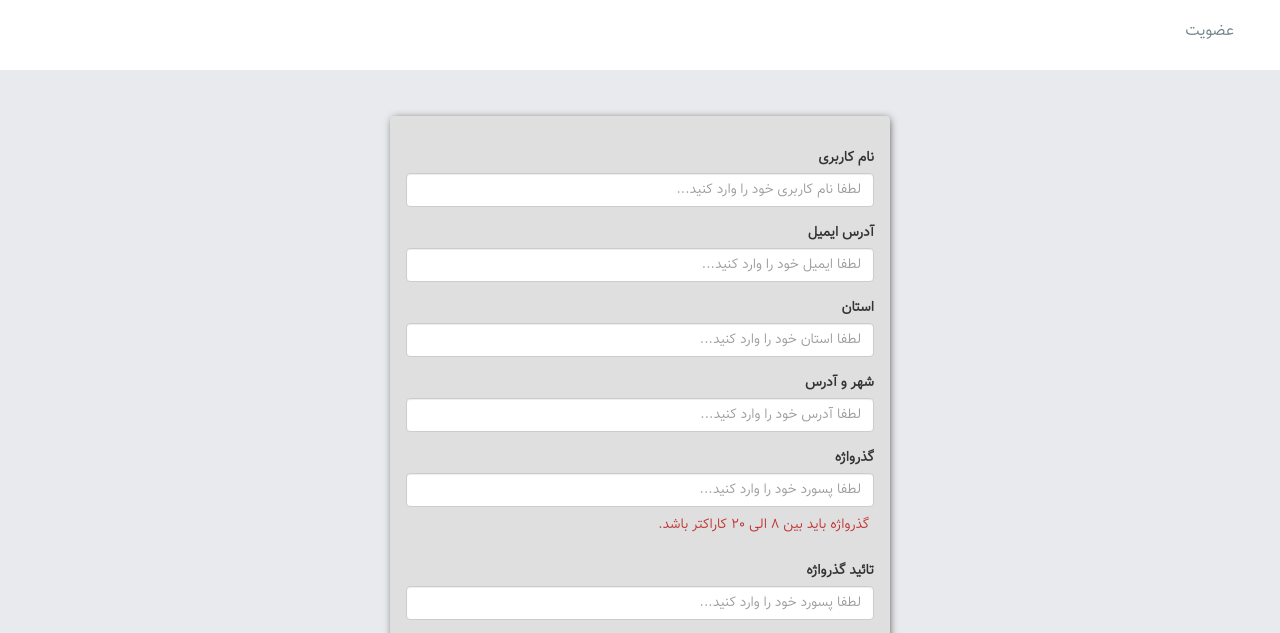
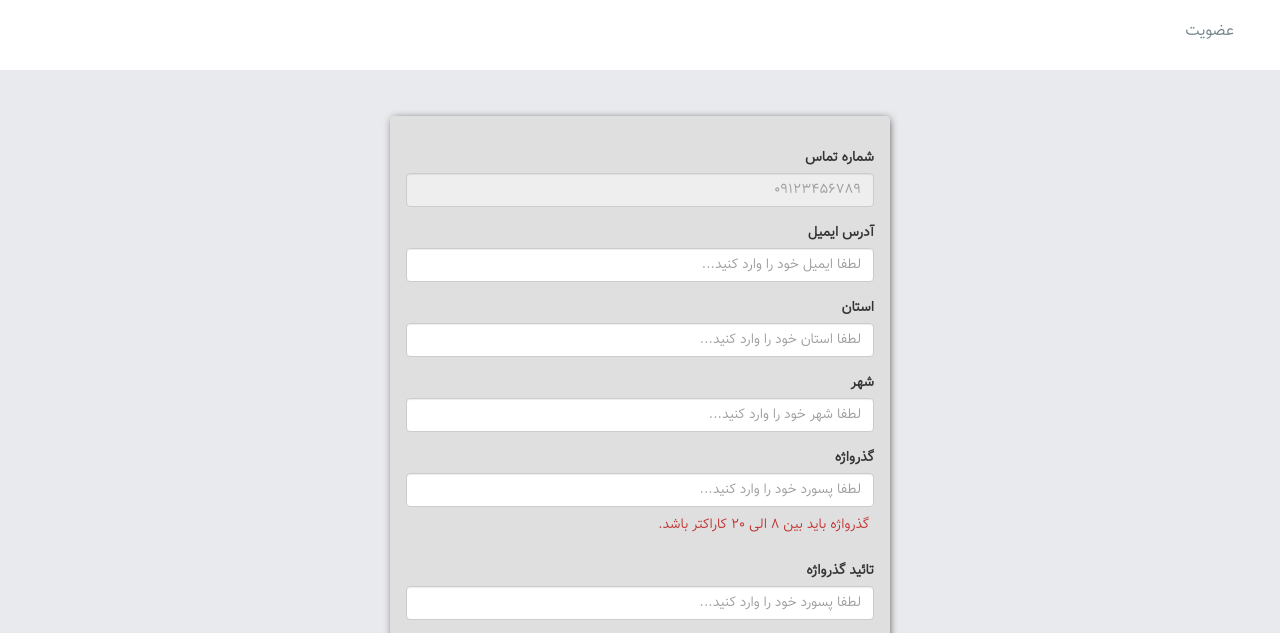
Before and after one commit to KH-9602/mokhaberatiha, a plain HTML site: page Register.html in a window 1280 px wide. Shown: the part 145-778 px from the top of the page. Drawn offline with nearby package versions, Linux system fonts and the light colour scheme; some packages are replaced by stand-ins of ours; a script that the page names is missing.

Commit message:
first commit

```diff
--- a/Register.html
+++ b/Register.html
@@ -82,8 +82,8 @@
 
          <form action="index.html" class="register-form">
             <div class="mb-3">
-                <label for="exampleInputUsername" class="form-label">نام کاربری</label>
-                <input type="username" class="form-control" id="exampleInputUser" aria-describedby="userHelp" placeholder="لطفا نام کاربری خود را وارد کنید..." required>
+                <label for="exampleInputUsername" class="form-label">شماره تماس </label>
+                <input type="username" class="form-control" id="exampleInputUser" aria-describedby="userHelp" placeholder="09123456789" disabled>
               <!-- <div id="emailHelp" class="form-text">We'll never share your email with anyone else.</div> -->
              </div>
 
@@ -102,9 +102,9 @@
 
 
             <div class="mb-3">
-               <label for="exampleInputUsername" class="form-label">شهر و آدرس
+               <label for="exampleInputUsername" class="form-label">شهر
                </label>
-               <input type="username" class="form-control" id="exampleInputUser" aria-describedby="userHelp" placeholder="لطفا آدرس خود را وارد کنید..." required>
+               <input type="username" class="form-control" id="exampleInputUser" aria-describedby="userHelp" placeholder="لطفا شهر خود را وارد کنید..." required>
              <!-- <div id="emailHelp" class="form-text">We'll never share your email with anyone else.</div> -->
             </div>
 
```
Also changed, not shown: Login.html (+3 -3 lines), 1 other file.
